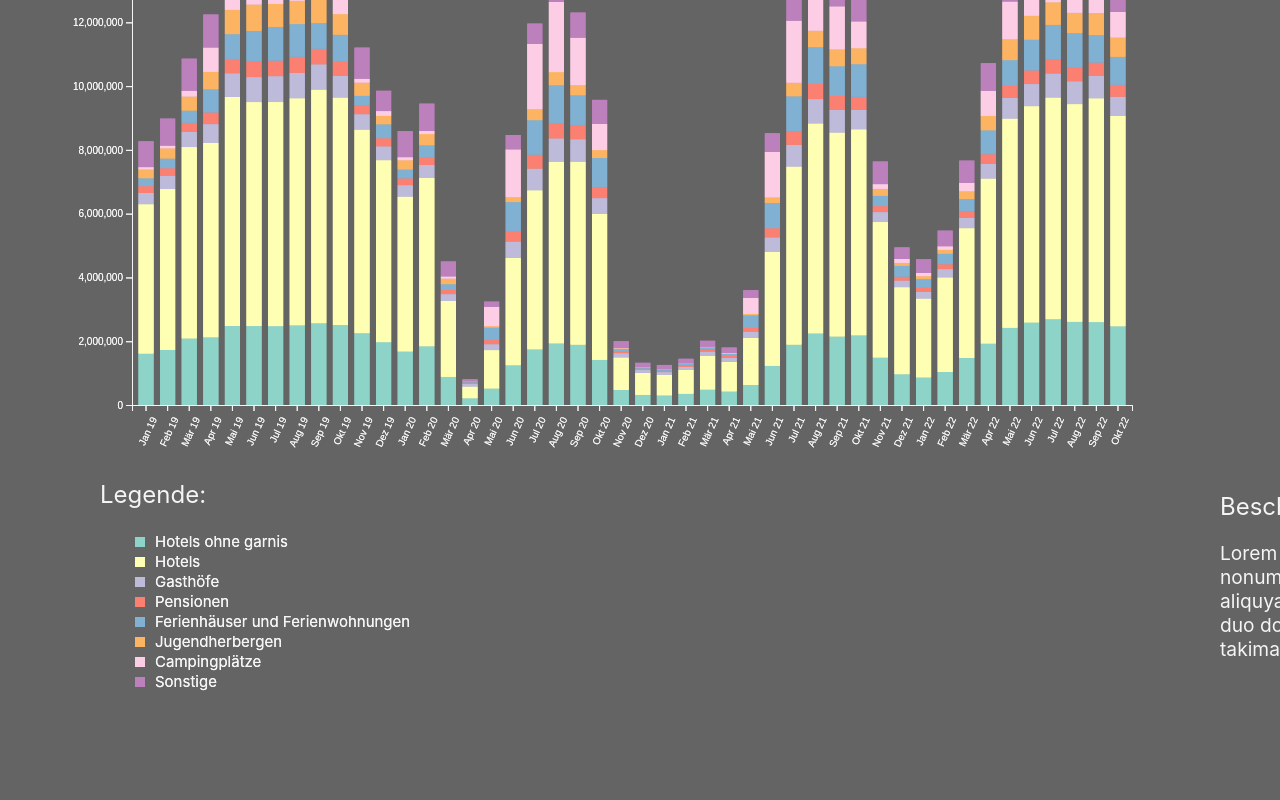
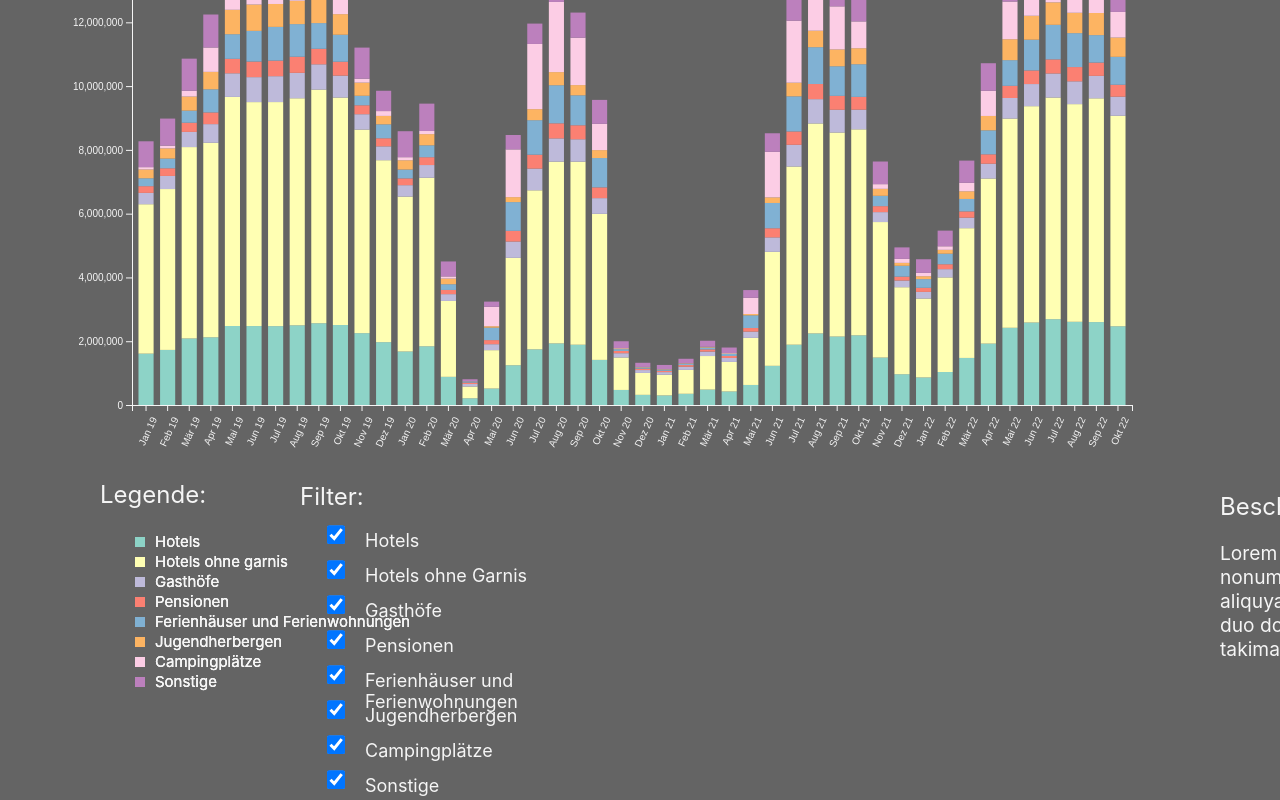
Before and after one commit to marc-wendt/Team21, a React (Create React App) app: page / in a window 1280 px wide. Shown: the part 208-1008 px from the top of the page. Before the commit the page ends 924 px from the top, so only its background shows below. Built offline with nearby package versions, Linux system fonts and the light colour scheme; no server answers.

Commit message:
filters are now working

```diff
--- a/src/BarChart.js
+++ b/src/BarChart.js
@@ -9,7 +9,10 @@ const BarChart = ({ data, keys, colors }) => {
   const height = 500;
 
   useEffect(() => {
-    const svg = d3.select(container.current);
+    const svg = d3
+      .select(container.current)
+      .attr("width", width)
+      .attr("height", height);
 
     // create scales
     const xScale = d3
@@ -25,8 +28,8 @@ const BarChart = ({ data, keys, colors }) => {
         d3.max(
           data,
           (d) =>
+            d.hotels_ohne_garnis_inland +
             d.hotels_inland +
-            d.hotels_ohne_garnis_inland +
             d.gasthöfe_inland +
             d.pensionen_inland +
             d.ferienhäuser_und_ferienwohnungen_inland +
@@ -38,8 +41,9 @@ const BarChart = ({ data, keys, colors }) => {
       .range([height, 0]);
 
     // create the stacked bars
-    //const stackedData = d3.stack().keys(["hotels_inland", "hotels_ohne_garnis_inland", "gasthöfe_inland", "pensionen_inland", "ferienhäuser_und_ferienwohnungen_inland", "jugendherbergen_inland", "campingplätze_inland", "sonstige_inland"])(data);
     const stackedData = d3.stack().keys(keys)(data);
+
+    var rects = svg.selectAll("g rect").data(data);
 
     // add bars
     svg
@@ -76,8 +80,8 @@ const BarChart = ({ data, keys, colors }) => {
     legend
       .selectAll("text")
       .data([
+        "Hotels",
         "Hotels ohne garnis",
-        "Hotels",
         "Gasthöfe",
         "Pensionen",
         "Ferienhäuser und Ferienwohnungen",
@@ -103,7 +107,49 @@ const BarChart = ({ data, keys, colors }) => {
       .attr("dx", "-.8em")
       .attr("transform", "rotate(-65)");
 
-    svg.append("g").call(d3.axisLeft(yScale));
+    const yAxis = d3.axisLeft(yScale);
+
+    svg.select(".y-axis").remove();
+    svg.append("g").attr("class", "y-axis").call(yAxis);
+
+    // update bar data
+    rects
+      .data(data)
+      .merge(rects)
+      .attr("x", (d) => xScale(d.month))
+      .attr("y", (d) => yScale(d[1]))
+      .attr("height", function (d) {
+        if (
+          Math.sign(
+            height -
+              (yScale(d.hotels_inland) +
+                yScale(d.hotels_ohne_garnis_inland) +
+                yScale(d.gasthöfe_inland) +
+                yScale(d.pensionen_inland) +
+                yScale(d.ferienhäuser_und_ferienwohnungen_inland) +
+                yScale(d.jugendherbergen_inland) +
+                yScale(d.campingplätze_inland) +
+                yScale(d.sonstige_inland))
+          ) !== 1
+        ) {
+          return 0;
+        } else {
+          return (
+            height -
+            (yScale(d.hotels_inland) +
+              yScale(d.hotels_ohne_garnis_inland) +
+              yScale(d.gasthöfe_inland) +
+              yScale(d.pensionen_inland) +
+              yScale(d.ferienhäuser_und_ferienwohnungen_inland) +
+              yScale(d.jugendherbergen_inland) +
+              yScale(d.campingplätze_inland) +
+              yScale(d.sonstige_inland))
+          );
+        }
+      })
+      .attr("width", xScale.bandwidth());
+
+    rects.exit().remove();
     // eslint-disable-next-line react-hooks/exhaustive-deps
   }, [data]);
 
--- a/src/BundeslandChart.js
+++ b/src/BundeslandChart.js
@@ -6,7 +6,7 @@ import React, { useEffect, useState, useContext } from "react";
 import { StateContext, MapContext } from "./App";
 import { colors, colorsBundesländer } from "./colors";
 import { keys, keysBundesländer } from "./keys";
-import { data as dataGermany } from "./data";
+import { dataGermany } from "./data";
 import {
   getBundeslandData,
   getBundeslandInlandData,
@@ -33,10 +33,25 @@ function BundeslandChart() {
     }
   }, [checkedMap]);
 
+  // Data
+  const [data, setData] = useState([]);
+  const [dataG, setDataGermany] = useState([]);
+
   // Checkbox
   const [checkedInland, setCheckedInland] = useState(true);
   const [checkedAusland, setCheckedAusland] = useState(true);
   const [checkedCoronaBg, setCheckedCoronaBg] = useState(false);
+
+  const [checkboxesBeherbergung, setCheckboxesBeherbergung] = useState({
+    hotelsOhneGarnis: true,
+    hotels: true,
+    gasthöfe: true,
+    pensionen: true,
+    ferienhäuser: true,
+    jugendherbergen: true,
+    campingplätze: true,
+    sonstige: true,
+  });
 
   useEffect(() => {
     if (checkedAusland && checkedInland) {
@@ -65,8 +80,55 @@ function BundeslandChart() {
     setCheckedCoronaBg(!checkedCoronaBg);
   };
 
-  // Data
-  const [data, setData] = useState([]);
+  useEffect(() => {
+    let d = dataGermany;
+    let arr = [];
+
+    d.forEach(function (el) {
+      arr.push({
+        month: el.month,
+        hotels_ohne_garnis_inland: checkboxesBeherbergung.hotelsOhneGarnis
+          ? el.hotels_ohne_garnis_inland
+          : 0,
+        hotels_ohne_garnis_ausland: el.hotels_ohne_garnis_ausland,
+        hotels_inland: checkboxesBeherbergung.hotels ? el.hotels_inland : 0,
+        hotels_ausland: el.hotels_ausland,
+        gasthöfe_inland: checkboxesBeherbergung.gasthöfe
+          ? el.gasthöfe_inland
+          : 0,
+        gasthöfe_ausland: el.gasthöfe_ausland,
+        pensionen_inland: checkboxesBeherbergung.pensionen
+          ? el.pensionen_inland
+          : 0,
+        pensionen_ausland: el.pensionen_ausland,
+        ferienhäuser_und_ferienwohnungen_inland:
+          checkboxesBeherbergung.ferienhäuser
+            ? el.ferienhäuser_und_ferienwohnungen_inland
+            : 0,
+        ferienhäuser_und_ferienwohnungen_ausland:
+          el.ferienhäuser_und_ferienwohnungen_ausland,
+        jugendherbergen_inland: checkboxesBeherbergung.jugendherbergen
+          ? el.jugendherbergen_inland
+          : 0,
+        jugendherbergen_ausland: el.jugendherbergen_ausland,
+        campingplätze_inland: checkboxesBeherbergung.campingplätze
+          ? el.campingplätze_inland
+          : 0,
+        campingplätze_ausland: el.campingplätze_ausland,
+        sonstige_inland: checkboxesBeherbergung.sonstige
+          ? el.sonstige_inland
+          : 0,
+        sonstige_ausland: el.sonstige_ausland,
+        insgesamt_inland: el.insgesamt_inland,
+        insgesamt_ausland: el.insgesamt_ausland,
+      });
+    });
+    setDataGermany(arr);
+  }, [checkboxesBeherbergung, setDataGermany]);
+
+  const handleCheckboxBeherbergungChange = (name, checked) => {
+    setCheckboxesBeherbergung({ ...checkboxesBeherbergung, [name]: !checked });
+  };
 
   if (isLoading)
     return (
@@ -76,11 +138,92 @@ function BundeslandChart() {
             Ankünfte von Inländern pro Beherbergungsart für gesamt Deutschland
           </p>
         </div>
-        <BarChart data={dataGermany} keys={keys} colors={colors} />
+        <BarChart data={dataG} keys={keys} colors={colors} />
         <br></br>
         <div className="textHeader">
           <p className="legendHeader"> Legende:</p>
+          <p className="filterHeader"> Filter: </p>
         </div>
+        <CheckBox
+          label="Hotels"
+          value={checkboxesBeherbergung.hotels}
+          onChange={() =>
+            handleCheckboxBeherbergungChange(
+              "hotels",
+              checkboxesBeherbergung.hotels
+            )
+          }
+        />
+        <CheckBox
+          label="Hotels ohne Garnis"
+          value={checkboxesBeherbergung.hotelsOhneGarnis}
+          onChange={() =>
+            handleCheckboxBeherbergungChange(
+              "hotelsOhneGarnis",
+              checkboxesBeherbergung.hotelsOhneGarnis
+            )
+          }
+        />
+        <CheckBox
+          label="Gasthöfe"
+          value={checkboxesBeherbergung.gasthöfe}
+          onChange={() =>
+            handleCheckboxBeherbergungChange(
+              "gasthöfe",
+              checkboxesBeherbergung.gasthöfe
+            )
+          }
+        />
+        <CheckBox
+          label="Pensionen"
+          value={checkboxesBeherbergung.pensionen}
+          onChange={() =>
+            handleCheckboxBeherbergungChange(
+              "pensionen",
+              checkboxesBeherbergung.pensionen
+            )
+          }
+        />
+        <CheckBox
+          label="Ferienhäuser und Ferienwohnungen"
+          value={checkboxesBeherbergung.ferienhäuser}
+          onChange={() =>
+            handleCheckboxBeherbergungChange(
+              "ferienhäuser",
+              checkboxesBeherbergung.ferienhäuser
+            )
+          }
+        />
+        <CheckBox
+          label="Jugendherbergen"
+          value={checkboxesBeherbergung.jugendherbergen}
+          onChange={() =>
+            handleCheckboxBeherbergungChange(
+              "jugendherbergen",
+              checkboxesBeherbergung.jugendherbergen
+            )
+          }
+        />
+        <CheckBox
+          label="Campingplätze"
+          value={checkboxesBeherbergung.campingplätze}
+          onChange={() =>
+            handleCheckboxBeherbergungChange(
+              "campingplätze",
+              checkboxesBeherbergung.campingplätze
+            )
+          }
+        />
+        <CheckBox
+          label="Sonstige"
+          value={checkboxesBeherbergung.sonstige}
+          onChange={() =>
+            handleCheckboxBeherbergungChange(
+              "sonstige",
+              checkboxesBeherbergung.sonstige
+            )
+          }
+        />
       </div>
     );
 
--- a/src/data.js
+++ b/src/data.js
@@ -1,4 +1,4 @@
-export const data = [
+export const dataGermany = [
   {
     month: "Jan 19",
     hotels_ohne_garnis_inland: 4685422,
@@ -969,5 +969,3 @@ export const data = [
     insgesamt_ausland: 2783907,
   },
 ];
-
-export default data;
```
